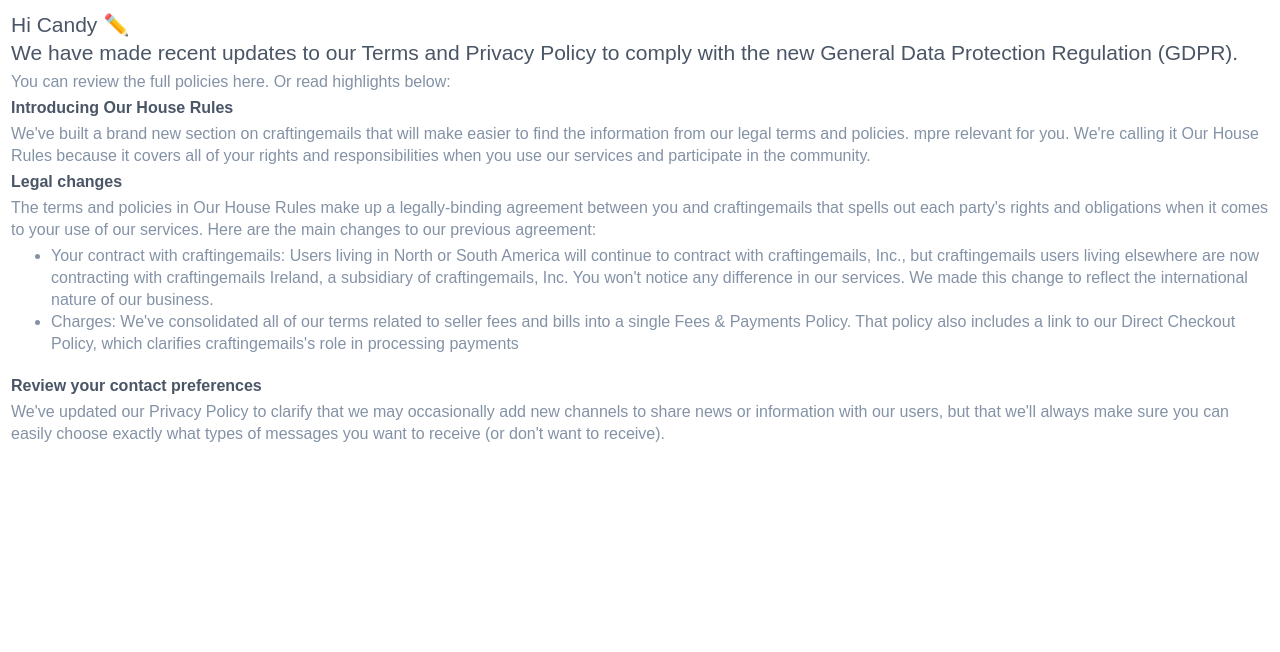
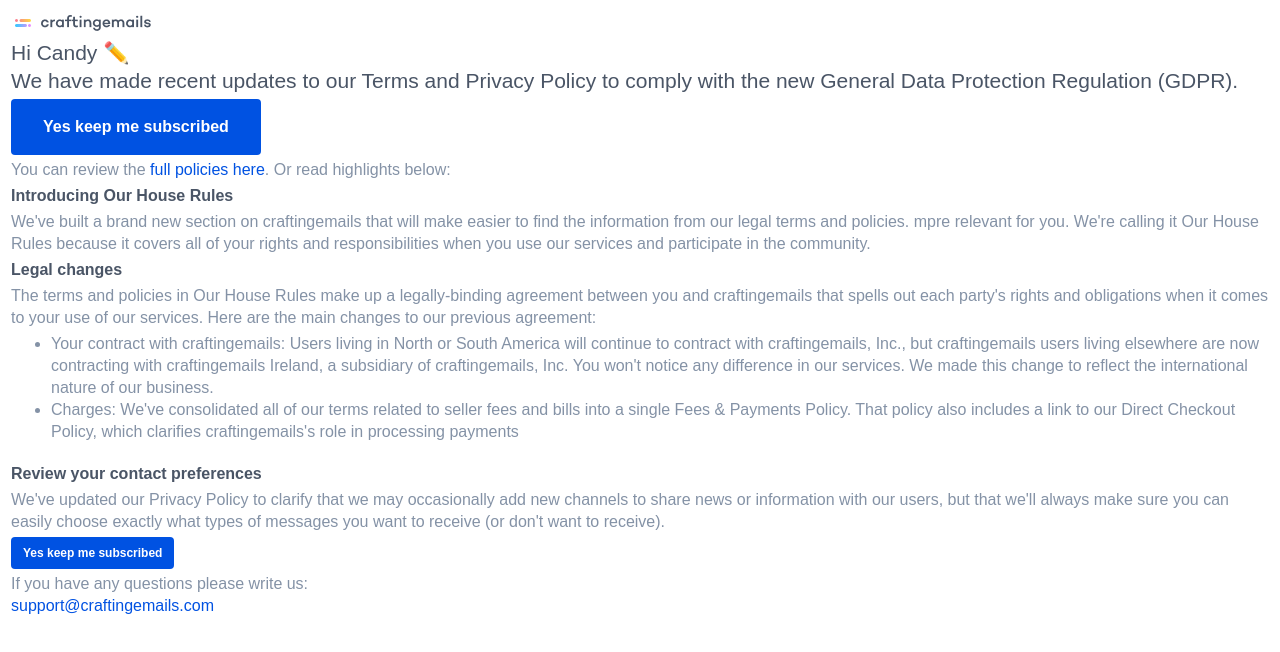
Before and after one commit to EvgenyRabotaev/email, a plain HTML site: page index.html in a window 1280 px wide. Drawn offline with Linux system fonts and the light colour scheme.

Commit message:
links and images

```diff
--- a/index.html
+++ b/index.html
@@ -8,10 +8,20 @@
     <body>
         <table>
             <tr>
+                <td>
+                    <img src="img/logo.png" alt="Logo" style="width: 100%; max-width: 143px;">
+                </td>
+            </tr>
+            <tr>
                 <td style="font-family: Arial, Helvetica, sans-serif; font-size: 21px; font-weight: normal; line-height: 28px; color: #4A5566;">Hi Candy ✏️<br>We have made recent updates to our Terms and Privacy Policy to comply with the new General Data Protection Regulation (GDPR).</td>
             </tr>
             <tr>
-                <td style="font-family: Arial, Helvetica, sans-serif; font-size: 16px; font-weight: normal; line-height: 22px; color: #8492A6;">You can review the full policies here. Or read highlights below:</td>
+                <td>
+                    <a href="#" style="font-family: Arial, Helvetica, sans-serif; font-size: 16px; font-weight: bold; color: #FFFFFF; background-color: #0052E2; height: 56px; line-height: 56px; text-decoration: none; border-radius: 4px; display: inline-block; padding: 0 32px;">Yes keep me subscribed</a>
+                </td>
+            </tr>
+            <tr>
+                <td style="font-family: Arial, Helvetica, sans-serif; font-size: 16px; font-weight: normal; line-height: 22px; color: #8492A6;">You can review the <a href="#" style="text-decoration: none; color: #0052E2;">full policies here</a>. Or read highlights below:</td>
             </tr>
             <tr>
                 <td style="font-family: Arial, Helvetica, sans-serif; font-size: 16px; font-weight: bold; line-height: 22px; color: #4A5566;">Introducing Our House Rules</td>
@@ -39,6 +49,14 @@
             <tr>
                 <td style="font-family: Arial, Helvetica, sans-serif; font-size: 16px; font-weight: normal; line-height: 22px; color: #8492A6;">We've updated our Privacy Policy to clarify that we may occasionally add new channels to share news or information with our users, but that we'll always make sure you can easily choose exactly what types of messages you want to receive (or don't want to receive).</td>
             </tr>
+            <tr>
+                <td>
+                    <a href="#" style="font-family: Arial, Helvetica, sans-serif; font-size: 12px; font-weight: bold; color: #FFFFFF; background-color: #0052E2; height: 32px; line-height: 32px; text-decoration: none; border-radius: 4px; display: inline-block; padding: 0 12px;">Yes keep me subscribed</a>
+                </td>
+            </tr>
+            <tr>
+                <td style="font-family: Arial, Helvetica, sans-serif; font-size: 16px; font-weight: normal; line-height: 22px; color: #8492A6;">If you have any questions please write us:<br><a href="mailto:support@craftingemails.com" style="text-decoration: none; color: #0052E2;">support@craftingemails.com</a></td>
+            </tr>
         </table>
     </body>
 </html>
```
Also changed, not shown: img/logo.png (added).
